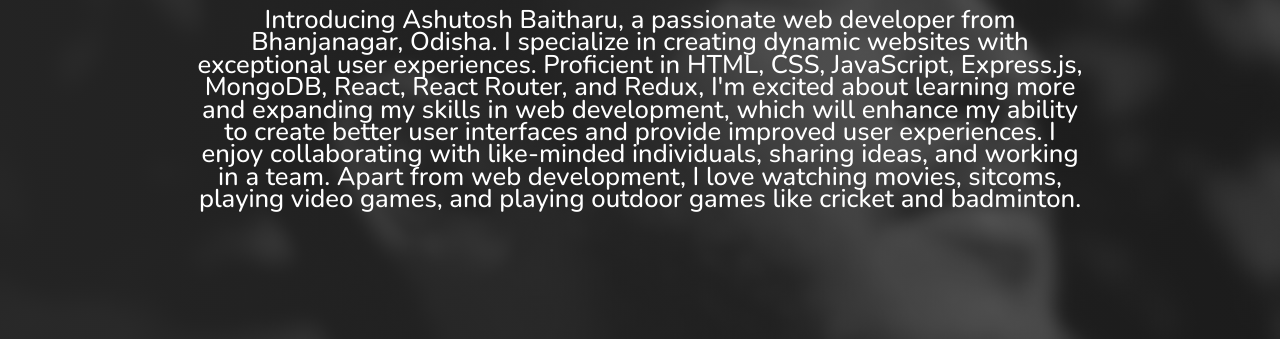
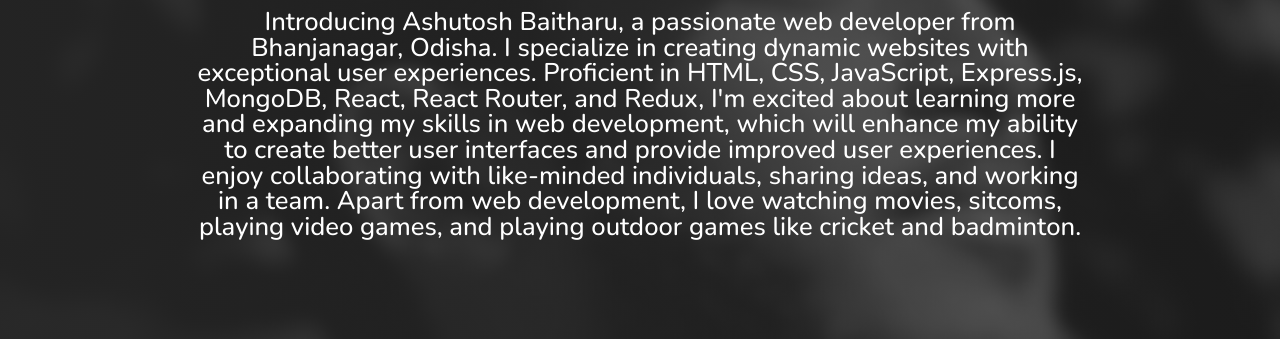
Before and after one commit to Ashutosh002/My_Portfolio, a plain HTML site: page about.html in a window 1280 px wide. Shown: the part 239-578 px from the top of the page. Drawn offline with nearby package versions, Linux system fonts and the light colour scheme.

Commit message:
added line height for bio to md and lg media

```diff
--- a/scss/_responsive.scss
+++ b/scss/_responsive.scss
@@ -87,6 +87,7 @@
 
         p {
             font-size: 1.3rem;
+            line-height: 1.4rem;
         }
     }
 
@@ -150,6 +151,7 @@
 
         p {
             font-size: 1.6rem;
+            line-height: 1.6rem;
         }
     }
 
```
Also changed, not shown: css/main.css.
